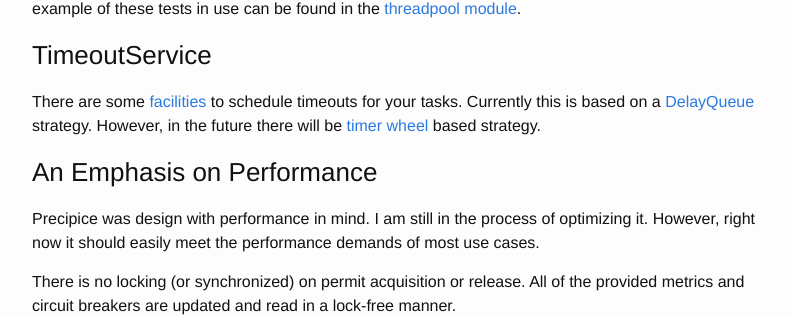
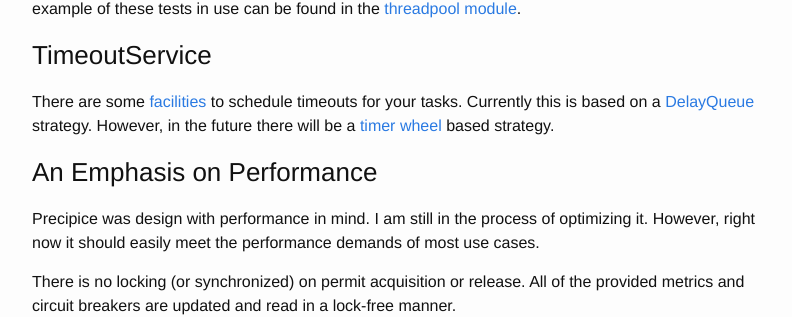
Before and after one commit to Tim-Brooks/tbrooks8.github.io, a Jekyll site: the page built from _posts/2016-03-13-introducing-precipice.md, in a window 1280 px wide and 900 px high, scrolled down 4555 px. Shown: the part 143-460 px from the top of the window, without its empty margins (238-1030 px from the left). Built offline with Jekyll 4.4.1, drawn with Linux system fonts in a browser that asks for light colours.

Commit message:
Fix small typo

```diff
--- a/_posts/2016-03-13-introducing-precipice.md
+++ b/_posts/2016-03-13-introducing-precipice.md
@@ -112,7 +112,7 @@ There is a [Simulation](https://github.com/tbrooks8/Precipice/blob/master/precip
 
 ### TimeoutService
 
-There are some [facilities](https://github.com/tbrooks8/Precipice/tree/master/precipice-core/src/main/java/net/uncontended/precipice/timeout) to schedule timeouts for your tasks. Currently this is based on a [DelayQueue](https://docs.oracle.com/javase/7/docs/api/java/util/concurrent/DelayQueue.html) strategy. However, in the future there will be [timer wheel](http://netty.io/4.0/api/io/netty/util/HashedWheelTimer.html) based strategy.
+There are some [facilities](https://github.com/tbrooks8/Precipice/tree/master/precipice-core/src/main/java/net/uncontended/precipice/timeout) to schedule timeouts for your tasks. Currently this is based on a [DelayQueue](https://docs.oracle.com/javase/7/docs/api/java/util/concurrent/DelayQueue.html) strategy. However, in the future there will be a [timer wheel](http://netty.io/4.0/api/io/netty/util/HashedWheelTimer.html) based strategy.
 
 ### An Emphasis on Performance
 
```
